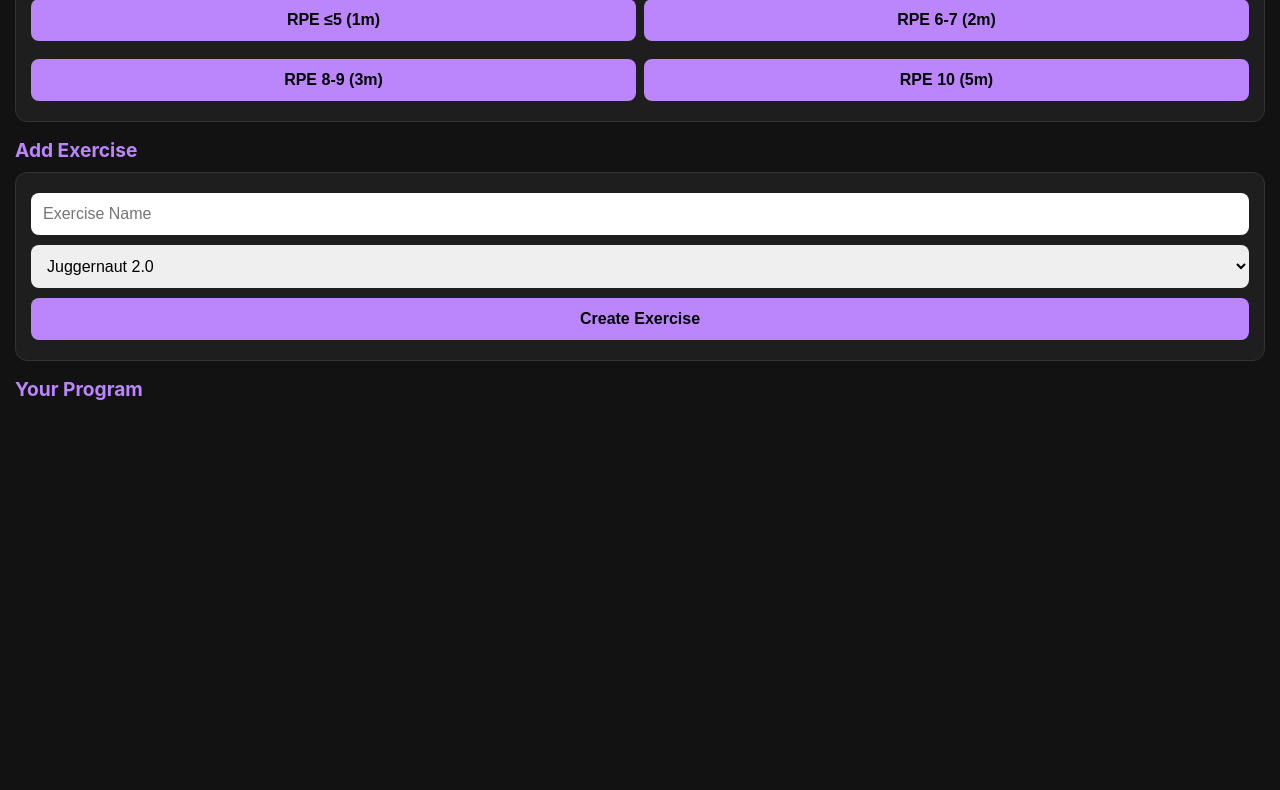
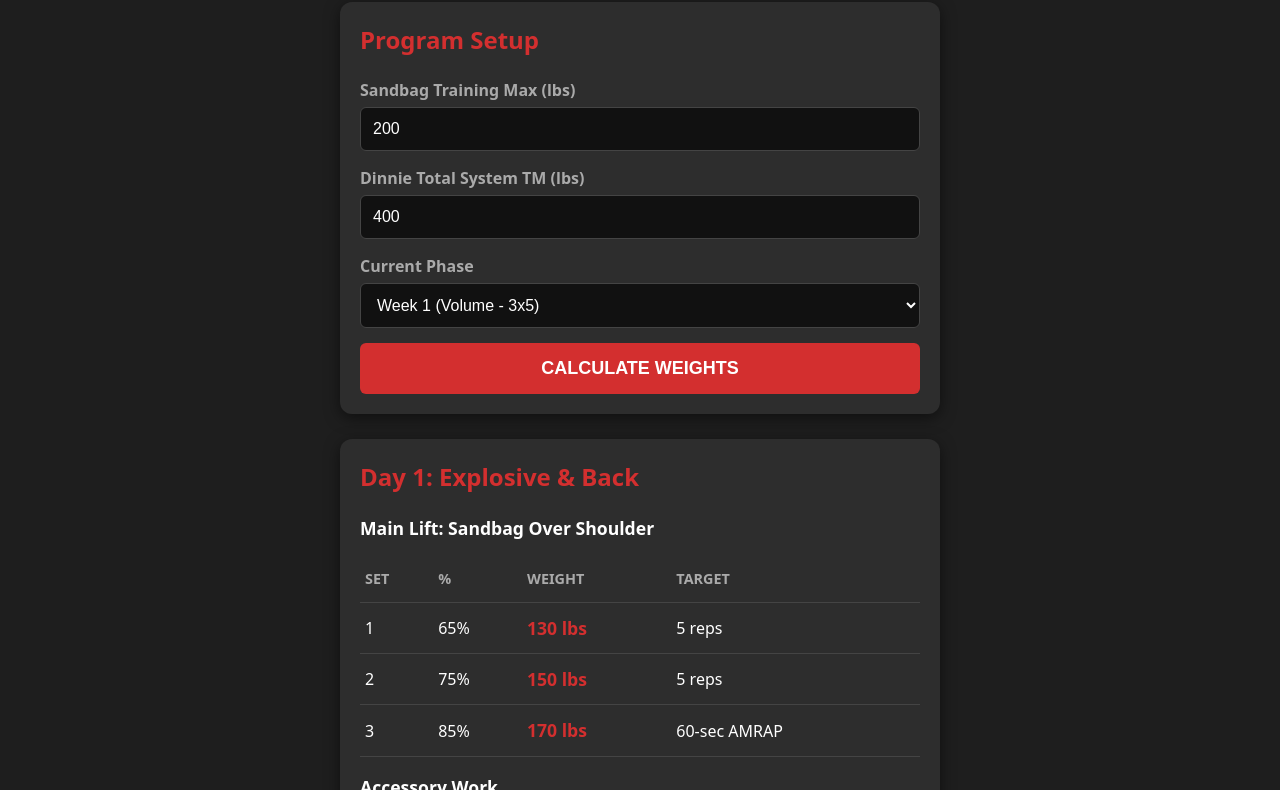
Before and after one commit to adjohnson2384/tracker, a plain HTML site: page index.html in a window 1280 px wide. Shown: the part 121-911 px from the top of the page. Before the commit the page ends 800 px from the top, so only its background shows below. Drawn offline with Linux system fonts and the light colour scheme.

Commit message:
index.html

```diff
--- a/index.html
+++ b/index.html
@@ -1,159 +1,190 @@
+
 <!DOCTYPE html>
 <html lang="en">
 <head>
-    <meta charset="UTF-8">
-    <meta name="viewport" content="width=device-width, initial-scale=1.0, maximum-scale=1.0, user-scalable=no">
-    <title>Iron & Mats Pro</title>
-    <link rel="manifest" href="data:application/manifest+json,{%22name%22:%22Iron%20%26%20Mats%22,%22short_name%22:%22IronMats%22,%22start_url%22:%22.%22,%22display%22:%22standalone%22,%22background_color%22:%22#121212%22,%22theme_color%22:%22#bb86fc%22}">
-    <style>
-        :root { --bg: #121212; --surface: #1e1e1e; --primary: #bb86fc; --text: #e0e0e0; --accent: #03dac6; }
-        body { font-family: -apple-system, sans-serif; background: var(--bg); color: var(--text); margin: 0; padding: 15px; padding-bottom: 50px; }
-        .card { background: var(--surface); padding: 15px; border-radius: 12px; margin-bottom: 15px; border: 1px solid #333; }
-        h2 { color: var(--primary); font-size: 1.2rem; margin-bottom: 10px; }
-        input, select, button { width: 100%; padding: 12px; margin: 5px 0; border-radius: 8px; border: none; font-size: 16px; box-sizing: border-box; }
-        button { background: var(--primary); color: #000; font-weight: bold; }
-        .timer-display { font-size: 3.5rem; text-align: center; margin: 10px 0; font-family: monospace; color: var(--accent); }
-        .log-entry { font-size: 0.85rem; color: #aaa; border-bottom: 1px solid #333; padding: 4px 0; display: flex; justify-content: space-between; }
-        .weight-input-group { display: flex; gap: 10px; align-items: center; margin-top: 10px; }
-        .weight-input-group input { flex: 2; background: #2c2c2c; color: white; border: 1px solid var(--primary); }
-        .weight-input-group button { flex: 1; background: var(--accent); }
-        .info-tag { font-size: 10px; background: #333; padding: 2px 6px; border-radius: 4px; color: var(--primary); text-transform: uppercase; }
-        .history-section { max-height: 100px; overflow-y: auto; margin-top: 10px; background: #161616; padding: 8px; border-radius: 6px; }
-    </style>
+<meta charset="UTF-8">
+<meta name="viewport" content="width=device-width, initial-scale=1.0">
+<title>Strongman 5/3/1 Tracker</title>
+<style>
+  :root {
+    --primary: #d32f2f;
+    --bg: #1e1e1e;
+    --card-bg: #2d2d2d;
+    --text: #ffffff;
+    --text-muted: #aaaaaa;
+  }
+  body {
+    font-family: system-ui, -apple-system, sans-serif;
+    background: var(--bg);
+    color: var(--text);
+    max-width: 600px;
+    margin: 0 auto;
+    padding: 20px;
+    line-height: 1.5;
+  }
+  h1 { text-align: center; border-bottom: 2px solid var(--primary); padding-bottom: 10px; }
+  h2 { color: var(--primary); margin-top: 0; }
+  h3 { margin-bottom: 5px; font-size: 1.1em; }
+  .card {
+    background: var(--card-bg);
+    padding: 20px;
+    border-radius: 12px;
+    box-shadow: 0 4px 15px rgba(0,0,0,0.5);
+    margin-bottom: 25px;
+  }
+  .input-group { margin-bottom: 15px; }
+  label { font-weight: bold; display: block; margin-bottom: 5px; color: var(--text-muted); }
+  input, select {
+    width: 100%;
+    padding: 12px;
+    box-sizing: border-box;
+    border: 1px solid #444;
+    border-radius: 6px;
+    background: #111;
+    color: white;
+    font-size: 16px;
+  }
+  button {
+    width: 100%;
+    background: var(--primary);
+    color: white;
+    border: none;
+    padding: 15px;
+    font-size: 18px;
+    border-radius: 6px;
+    cursor: pointer;
+    font-weight: bold;
+    text-transform: uppercase;
+  }
+  button:hover { background: #b71c1c; }
+  table { width: 100%; border-collapse: collapse; margin-top: 15px; margin-bottom: 15px; }
+  th, td { border-bottom: 1px solid #444; padding: 12px 5px; text-align: left; }
+  th { color: var(--text-muted); font-size: 0.9em; text-transform: uppercase; }
+  td strong { font-size: 1.1em; color: var(--primary); }
+  ul { padding-left: 20px; margin-top: 0; }
+  li { margin-bottom: 8px; }
+</style>
 </head>
 <body>
 
-    <div class="card">
-        <div id="timer-display" class="timer-display">00:00</div>
-        <div style="display: grid; grid-template-columns: 1fr 1fr; gap: 8px;">
-            <button onclick="startTimer(60)">RPE ≤5 (1m)</button>
-            <button onclick="startTimer(120)">RPE 6-7 (2m)</button>
-            <button onclick="startTimer(180)">RPE 8-9 (3m)</button>
-            <button onclick="startTimer(300)">RPE 10 (5m)</button>
-        </div>
+  <h1>Strongman 5/3/1</h1>
+
+  <div class="card">
+    <h2>Program Setup</h2>
+    <div class="input-group">
+      <label for="sandbagTM">Sandbag Training Max (lbs)</label>
+      <input type="number" id="sandbagTM" value="200">
     </div>
+    <div class="input-group">
+      <label for="dinnieTM">Dinnie Total System TM (lbs)</label>
+      <input type="number" id="dinnieTM" value="400">
+    </div>
+    <div class="input-group">
+      <label for="weekSelect">Current Phase</label>
+      <select id="weekSelect">
+        <option value="1">Week 1 (Volume - 3x5)</option>
+        <option value="2">Week 2 (Heavy - 3x3)</option>
+        <option value="3">Week 3 (Realization - 5/3/1)</option>
+        <option value="4">Week 4 (Deload)</option>
+      </select>
+    </div>
+    <button onclick="calculateLifts()">Calculate Weights</button>
+  </div>
 
-    <h2>Add Exercise</h2>
-    <div class="card">
-        <input type="text" id="ex-name" placeholder="Exercise Name">
-        <select id="ex-prog">
-            <option value="Juggernaut">Juggernaut 2.0</option>
-            <option value="Hypertrophy">Hypertrophy Progression</option>
-        </select>
-        <button onclick="addExercise()">Create Exercise</button>
-    </div>
+  <div class="card" id="day1">
+    <h2>Day 1: Explosive & Back</h2>
+    <h3>Main Lift: Sandbag Over Shoulder</h3>
+    <div id="day1Lifts"></div>
 
-    <h2>Your Program</h2>
-    <div id="exercise-list"></div>
+    <h3>Accessory Work</h3>
+    <ul>
+      <li><strong>Chest-Supported Rows:</strong> 5 sets x 10-15 reps</li>
+      <li><strong>Upper Circuit (3 Rounds):</strong><br>
+        - DB Lateral Raises (10-15 reps)<br>
+        - Heavy Hammer Curls (10-15 reps)<br>
+        - Cable Triceps Pushdowns (10-15 reps)
+      </li>
+      <li><strong>Finisher:</strong> Landmine Anti-Rotations (8-10/side) OR Suitcase Carries</li>
+    </ul>
+  </div>
 
-    <script>
-        let exercises = JSON.parse(localStorage.getItem('workout_v2')) || [];
-        let timerInterval;
+  <div class="card" id="day2">
+    <h2>Day 2: Dinnie & Press</h2>
+    <h3>Main Lift: Cerberus Dinnie Pulls</h3>
+    <div id="day2Lifts"></div>
 
-        function save() { localStorage.setItem('workout_v2', JSON.stringify(exercises)); }
+    <h3>Accessory Work</h3>
+    <ul>
+      <li><strong>Landmine Viking Press:</strong> 4 sets x 6-10 reps</li>
+      <li><strong>Upper Circuit (3 Rounds):</strong><br>
+        - Face Pulls (10-15 reps)<br>
+        - Reverse Barbell Curls (10-15 reps)<br>
+        - Overhead Triceps Ext (10-15 reps)
+      </li>
+      <li><strong>Finisher:</strong> Ab Wheel, Pallof Press, OR Sandbag over Bar</li>
+    </ul>
+  </div>
 
-        function addExercise() {
-            const name = document.getElementById('ex-name').value;
-            const prog = document.getElementById('ex-prog').value;
-            if(!name) return;
-            exercises.push({ id: Date.now(), name, prog, week: 1, logs: [] });
-            save(); render();
-            document.getElementById('ex-name').value = '';
-        }
+  <script>
+    const percentages = {
+      "1": [0.65, 0.75, 0.85],
+      "2": [0.70, 0.80, 0.90],
+      "3": [0.75, 0.85, 0.95],
+      "4": [0.40, 0.50, 0.60]
+    };
 
-        function logWeight(id) {
-            const input = document.getElementById(`weight-${id}`);
-            const weight = input.value;
-            if(!weight) return;
-            const ex = exercises.find(e => e.id === id);
-            const entry = {
-                date: new Date().toLocaleDateString(),
-                week: ex.week,
-                weight: weight
-            };
-            ex.logs.unshift(entry); // Add to start of array
-            save(); render();
-            input.value = '';
-        }
+    const bagTargets = {
+      "1": ["5 reps", "5 reps", "60-sec AMRAP"],
+      "2": ["3 reps", "3 reps", "60-sec AMRAP"],
+      "3": ["5 reps", "3 reps", "60-sec AMRAP"],
+      "4": ["5 reps", "5 reps", "5 reps (No AMRAP)"]
+    };
 
-        function getProgression(ex) {
-            if (ex.prog === 'Hypertrophy') {
-                const reps = ["10-12", "12-15", "15-18", "18-20"];
-                return `Week ${ex.week}: 3 Sets of ${reps[(ex.week-1) % 4]} Reps`;
-            } else {
-                const waves = ["10s", "8s", "5s", "3s"];
-                const phases = ["Accumulation", "Intensification", "Realization", "Deload"];
-                const wIdx = Math.floor((ex.week - 1) / 4) % 4;
-                const pIdx = (ex.week - 1) % 4;
-                return `${waves[wIdx]} Wave: ${phases[pIdx]}`;
-            }
-        }
+    const dinnieTargets = {
+      "1": ["5 reps", "5 reps", "AMRAP"],
+      "2": ["3 reps", "3 reps", "AMRAP"],
+      "3": ["5 reps", "3 reps", "AMRAP"],
+      "4": ["5 reps", "5 reps", "5 reps (No AMRAP)"]
+    };
 
-        function render() {
-            const list = document.getElementById('exercise-list');
-            list.innerHTML = '';
-            exercises.forEach(ex => {
-                const div = document.createElement('div');
-                div.className = 'card';
-                div.innerHTML = `
-                    <div style="display:flex; justify-content:space-between; align-items:flex-start;">
-                        <div>
-                            <span class="info-tag">${ex.prog}</span>
-                            <div style="font-weight:bold; font-size:1.1rem; margin: 4px 0;">${ex.name}</div>
-                            <div style="color:var(--accent); font-size:0.9rem;">${getProgression(ex)}</div>
-                        </div>
-                        <button onclick="deleteEx(${ex.id})" style="width:auto; background:none; color:#666; padding:0;">✕</button>
-                    </div>
+    function calculateLifts() {
+      const sBag = parseInt(document.getElementById('sandbagTM').value) || 0;
+      const dinnie = parseInt(document.getElementById('dinnieTM').value) || 0;
+      const week = document.getElementById('weekSelect').value;
 
-                    <div class="weight-input-group">
-                        <input type="number" id="weight-${ex.id}" placeholder="Weight (lbs/kg)" inputmode="decimal">
-                        <button onclick="logWeight(${ex.id})">Log Set</button>
-                    </div>
+      const p = percentages[week];
+      const tBag = bagTargets[week];
+      const tDin = dinnieTargets[week];
 
-                    <div class="history-section">
-                        ${ex.logs.slice(0, 5).map(l => `
-                            <div class="log-entry">
-                                <span>Wk ${l.week} - ${l.date}</span>
-                                <strong>${l.weight}</strong>
-                            </div>
-                        `).join('') || '<div style="font-size:10px; color:#555;">No logs yet</div>'}
-                    </div>
+      // Build Day 1 Table
+      let table1 = `<table><tr><th>Set</th><th>%</th><th>Weight</th><th>Target</th></tr>`;
+      for(let i=0; i<3; i++) {
+        table1 += `<tr>
+          <td>${i+1}</td>
+          <td>${Math.round(p[i]*100)}%</td>
+          <td><strong>${Math.round(sBag * p[i])} lbs</strong></td>
+          <td>${tBag[i]}</td>
+        </tr>`;
+      }
+      table1 += `</table>`;
+      document.getElementById('day1Lifts').innerHTML = table1;
 
-                    <button onclick="nextWeek(${ex.id})" style="background:#333; color:white; margin-top:10px; font-size:12px;">Advance to Next Week</button>
-                `;
-                list.appendChild(div);
-            });
-        }
+      // Build Day 2 Table
+      let table2 = `<table><tr><th>Set</th><th>%</th><th>Total Wt</th><th>Target</th></tr>`;
+      for(let i=0; i<3; i++) {
+        table2 += `<tr>
+          <td>${i+1}</td>
+          <td>${Math.round(p[i]*100)}%</td>
+          <td><strong>${Math.round(dinnie * p[i])} lbs</strong></td>
+          <td>${tDin[i]}</td>
+        </tr>`;
+      }
+      table2 += `</table>`;
+      document.getElementById('day2Lifts').innerHTML = table2;
+    }
 
-        function nextWeek(id) {
-            const ex = exercises.find(e => e.id === id);
-            ex.week++; save(); render();
-        }
-
-        function deleteEx(id) {
-            if(confirm('Delete this exercise?')) {
-                exercises = exercises.filter(e => e.id !== id);
-                save(); render();
-            }
-        }
-
-        function startTimer(sec) {
-            clearInterval(timerInterval);
-            let time = sec;
-            const display = document.getElementById('timer-display');
-            timerInterval = setInterval(() => {
-                const m = Math.floor(time / 60);
-                const s = time % 60;
-                display.innerText = `${m}:${s < 10 ? '0' : ''}${s}`;
-                if (time-- <= 0) {
-                    clearInterval(timerInterval);
-                    display.innerText = "DONE";
-                    if(navigator.vibrate) navigator.vibrate([300, 100, 300]);
-                }
-            }, 1000);
-        }
-
-        render();
-    </script>
+    // Run on startup
+    window.onload = calculateLifts;
+  </script>
 </body>
 </html>
```
